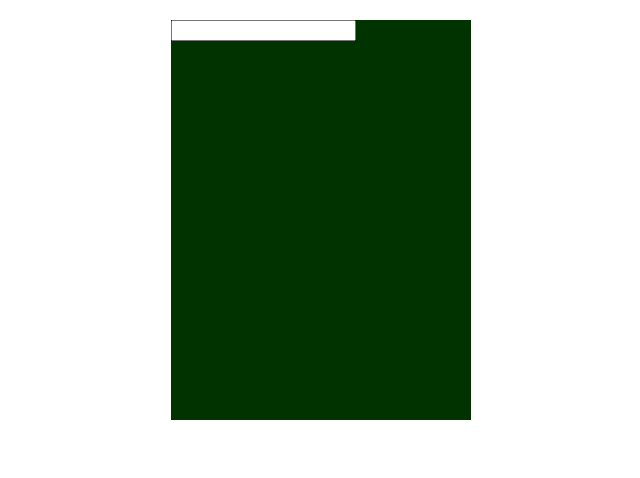
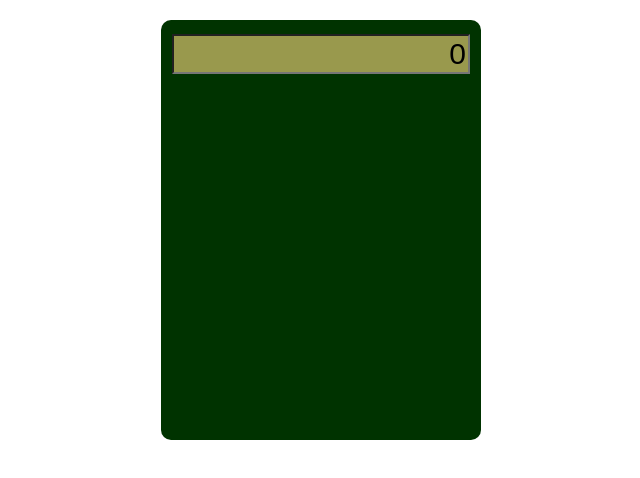
Before and after one commit to sarikajadhav20/assignment-15, a plain HTML site: page index.html in a window 1280 px wide. Shown: the whole page, without its empty margins (319-959 px from the left). Drawn offline with Linux system fonts and the light colour scheme.

```diff
--- a/index.html
+++ b/index.html
@@ -8,15 +8,25 @@
             width:300px;
             background-color:#003300;
             margin:20px auto;
+            padding:10px;
+            border-radius:10px;
         }
         .textb{
-
+            background-color:#99994d;
+            font-size:30px;
+            width: 290px;
+            text-align:right;
+            display:block;
+            margin:4px auto;
         }
     </style>
 </head>
 <body>
     <div class="block">
-      <input type="text" class="textb">
+      <input type="text" value="0" class="textb">
+    <div class="buttons">
+
+    </div>
     </div>
 </body>
 </html>
```
